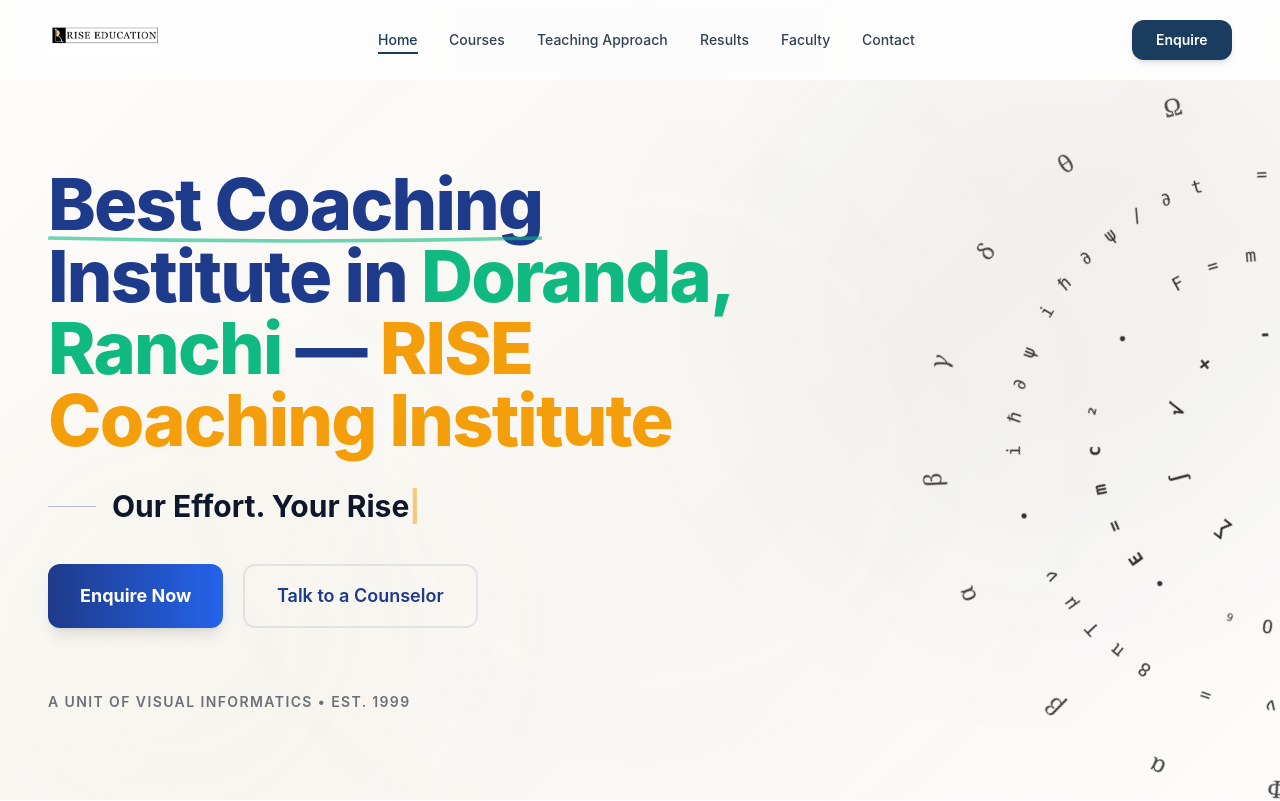
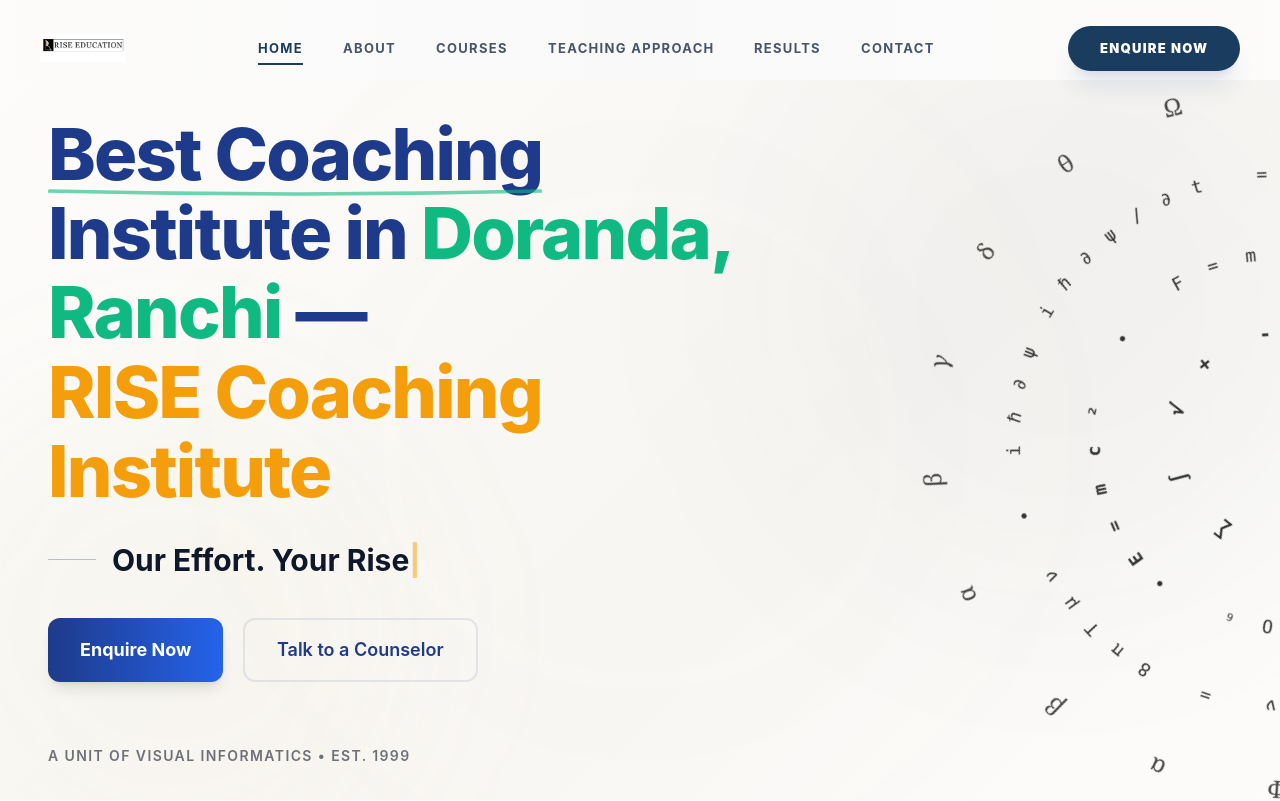
Before and after one commit to aali2k7/Rise, a Next.js app: page / in a window 1280 px wide. Shown: the top 801 px of the page. Built offline with nearby package versions, Linux system fonts and the light colour scheme.

Commit message:
Mobile ui Tweaks

```diff
--- a/app/page.tsx
+++ b/app/page.tsx
@@ -36,7 +36,7 @@
       {/* Alternating sections with visual rhythm */}
       <div className="relative">
         {/* Warm beige wash */}
-        <div className="bg-section-warm">
+        <div id="about" className="bg-section-warm">
           <WhyChooseRise />
         </div>
 
--- a/components/Sections/Header.tsx
+++ b/components/Sections/Header.tsx
@@ -4,6 +4,8 @@
 import Image from "next/image";
 import { useState, useEffect } from "react";
 import { usePathname } from "next/navigation";
+import { motion, AnimatePresence } from "framer-motion";
+import { Menu, X, Phone, MapPin, Instagram, Facebook, ArrowRight } from "lucide-react";
 
 export default function Header() {
     const [isOpen, setIsOpen] = useState(false);
@@ -12,58 +14,75 @@
 
     useEffect(() => {
         const onScroll = () => setScrolled(window.scrollY > 20);
-        onScroll(); // check on mount
+        onScroll();
         window.addEventListener("scroll", onScroll, { passive: true });
         return () => window.removeEventListener("scroll", onScroll);
     }, []);
 
+    // Prevent scroll when mobile menu is open
+    useEffect(() => {
+        if (isOpen) {
+            document.body.style.overflow = "hidden";
+        } else {
+            document.body.style.overflow = "unset";
+        }
+    }, [isOpen]);
+
     const navLinks = [
         { href: "/", label: "Home" },
+        { href: "/#about", label: "About" },
         { href: "/#programs", label: "Courses" },
         { href: "/approach", label: "Teaching Approach" },
         { href: "/results", label: "Results" },
-        { href: "/faculty", label: "Faculty" },
         { href: "/contact", label: "Contact" },
     ];
 
+    const socialLinks = [
+        { icon: Instagram, href: "https://instagram.com/rise.edu.in", label: "Instagram" },
+        { icon: Facebook, href: "https://facebook.com/rise.edu.in", label: "Facebook" },
+    ];
+
     return (
+        <>
             <header
-            className={`fixed top-0 left-0 w-full z-50 transition-all duration-300 ease-out
+                className={`fixed top-0 left-0 w-full z-[100] transition-all duration-500 ease-out
                     ${scrolled
-                    ? "bg-white/80 backdrop-blur-md border-b border-[#E8DFD3]/60 shadow-[0_4px_20px_rgba(0,0,0,0.05)] h-16"
-                    : "bg-white/50 backdrop-blur-sm border-b border-transparent h-20"
+                        ? "bg-white/90 backdrop-blur-xl border-b border-slate-200/50 shadow-sm h-16"
+                        : "bg-transparent h-24"
                     }`}
             >
-            <div className="max-w-7xl mx-auto px-6 sm:px-8 lg:px-12 h-full">
+                <div className="max-w-7xl mx-auto px-6 sm:px-10 h-full">
                     <div className="flex justify-between items-center h-full">
-                    {/* Logo — Free-form, no pill container */}
-                    <Link href="/" className="flex items-center shrink-0">
+                        {/* Logo */}
+                        <Link href="/" className="flex items-center shrink-0 relative z-50">
+                            <div className="relative overflow-hidden group">
                                 <Image
                                     src="/brand/RISE Logo.jpeg"
                                     alt="RISE"
-                            width={scrolled ? 88 : 112}
-                            height={scrolled ? 88 : 112}
+                                    width={scrolled ? 70 : 85}
+                                    height={scrolled ? 70 : 85}
                                     priority={true}
-                            className="transition-all duration-300 ease-out hover:scale-[1.04] [mix-blend-mode:multiply]"
+                                    className="transition-all duration-500 ease-in-out hover:scale-105 [mix-blend-mode:multiply]"
                                 />
+                            </div>
                         </Link>
 
-                    {/* Navigation Links (Center) */}
-                    <nav className="hidden lg:flex items-center space-x-8">
+                        {/* Desktop Navigation (Center) */}
+                        <nav className="hidden lg:flex items-center space-x-10">
                             {navLinks.map((link) => {
                                 const isActive = pathname === link.href;
                                 return (
                                     <Link
                                         key={link.href}
                                         href={link.href}
-                                    className={`text-sm font-medium transition-all duration-200 relative group ${isActive
+                                        className={`text-[13px] font-bold uppercase tracking-widest transition-all duration-300 relative group ${isActive
                                             ? "text-[#1A3C5E]"
-                                        : "text-slate-700 hover:text-[#1A3C5E]"
+                                            : "text-slate-600 hover:text-[#1A3C5E]"
                                             }`}
                                     >
                                         {link.label}
                                         <span
-                                        className={`absolute -bottom-1 left-0 h-[2px] bg-[#1A3C5E] transition-all duration-200 ease-out ${isActive ? "w-full" : "w-0 group-hover:w-full"
+                                            className={`absolute -bottom-1.5 left-0 h-[2px] bg-[#1A3C5E] transition-all duration-500 ease-out ${isActive ? "w-full" : "w-0 group-hover:w-full"
                                                 }`}
                                         ></span>
                                     </Link>
@@ -71,75 +90,121 @@
                             })}
                         </nav>
 
-                    {/* Enquire Button (Right) & Mobile Toggle */}
-                    <div className="flex items-center gap-4">
+                        {/* Desktop CTA & Mobile Toggle */}
+                        <div className="flex items-center gap-6 relative z-50">
                             <Link
                                 href="/enquire"
-                            className="no-animate hidden lg:inline-flex items-center justify-center rounded-xl bg-[#1A3C5E] px-6 py-2.5 text-sm font-semibold text-white shadow-md hover:shadow-lg hover:bg-[#1A3C5E]/90 hover:scale-[1.03] active:scale-[0.97] transition-all duration-200 ease-in-out focus-visible:outline focus-visible:outline-2 focus-visible:outline-offset-2 focus-visible:outline-[#1A3C5E]"
+                                className="hidden lg:inline-flex items-center justify-center rounded-full bg-[#1A3C5E] px-8 py-3 text-[13px] font-black uppercase tracking-[0.1em] text-white shadow-xl shadow-blue-900/10 hover:shadow-blue-900/20 hover:bg-[#1A3C5E]/90 hover:-translate-y-0.5 active:translate-y-0 transition-all duration-300"
                             >
-                            Enquire
+                                Enquire Now
                             </Link>
 
-                        {/* Mobile Menu Toggle */}
+                            {/* Modern Mobile Menu Toggle */}
                             <button
                                 onClick={() => setIsOpen(!isOpen)}
-                            className="no-animate lg:hidden p-2 rounded-md text-slate-600 hover:bg-slate-100 transition-all focus:outline-none"
+                                className={`lg:hidden p-3 rounded-full transition-all duration-300 ${isOpen ? "bg-slate-100 text-slate-900" : scrolled ? "bg-slate-50 text-slate-700" : "bg-white/20 backdrop-blur-md text-slate-900 border border-white/30"
+                                    }`}
                                 aria-label="Toggle menu"
-                            aria-expanded={isOpen}
                             >
-                            <svg
-                                className="h-6 w-6"
-                                fill="none"
-                                strokeLinecap="round"
-                                strokeLinejoin="round"
-                                strokeWidth="2"
-                                viewBox="0 0 24 24"
-                                stroke="currentColor"
-                            >
-                                {isOpen ? (
-                                    <path d="M6 18L18 6M6 6l12 12" />
-                                ) : (
-                                    <path d="M4 6h16M4 12h16M4 18h16" />
-                                )}
-                            </svg>
+                                {isOpen ? <X size={24} /> : <Menu size={24} />}
                             </button>
                         </div>
                     </div>
+                </div>
+            </header>
 
-                {/* Mobile Dropdown Menu */}
-                <div
-                    className={`lg:hidden transition-all duration-300 ease-in-out ${isOpen ? "max-h-[85vh] opacity-100 overflow-y-auto" : "max-h-0 opacity-0 overflow-hidden"
-                        }`}
+            {/* Premium Mobile Overlay Menu */}
+            <AnimatePresence>
+                {isOpen && (
+                    <motion.div
+                        initial={{ opacity: 0, x: "100%" }}
+                        animate={{ opacity: 1, x: 0 }}
+                        exit={{ opacity: 0, x: "100%" }}
+                        transition={{ duration: 0.6, ease: [0.16, 1, 0.3, 1] }}
+                        className="fixed inset-0 z-[80] lg:hidden bg-white"
                     >
-                    <div className="pb-6 space-y-1 border-t border-slate-100 mt-2">
-                        {navLinks.map((link) => {
-                            const isActive = pathname === link.href;
-                            return (
+                        {/* Abstract Background Design Elements */}
+                        <div className="absolute inset-0 overflow-hidden pointer-events-none opacity-20">
+                            <div className="absolute top-[-10%] right-[-10%] w-96 h-96 bg-blue-100 rounded-full blur-3xl" />
+                            <div className="absolute bottom-[-5%] left-[-5%] w-80 h-80 bg-orange-100 rounded-full blur-3xl opacity-60" />
+                        </div>
+
+                        <div className="relative h-full flex flex-col pt-32 px-8 pb-12 overflow-y-auto">
+                            {/* Navigation Links */}
+                            <div className="flex flex-col space-y-2 mb-12">
+                                <p className="text-[10px] font-black uppercase tracking-[0.3em] text-slate-400 mb-6 px-2">Navigation</p>
+                                {navLinks.map((link, i) => (
+                                    <motion.div
+                                        key={link.href}
+                                        initial={{ opacity: 0, x: 20 }}
+                                        animate={{ opacity: 1, x: 0 }}
+                                        transition={{ delay: 0.1 + i * 0.05, duration: 0.5 }}
+                                    >
                                         <Link
-                                    key={link.href}
                                             href={link.href}
                                             onClick={() => setIsOpen(false)}
-                                    className={`block px-4 py-3 text-sm font-medium rounded-md transition-colors ${isActive
-                                        ? "text-[#1A3C5E] bg-slate-50"
-                                        : "text-slate-600 hover:bg-slate-50"
-                                        }`}
+                                            className="group flex items-center justify-between py-4 px-2 border-b border-slate-50"
                                         >
+                                            <span className={`text-3xl font-bold tracking-tight ${pathname === link.href ? "text-[#1A3C5E]" : "text-slate-800"}`}>
                                                 {link.label}
+                                            </span>
+                                            <ArrowRight className={`w-6 h-6 transform transition-transform duration-300 group-hover:translate-x-1 ${pathname === link.href ? "text-[#1A3C5E] opacity-100" : "opacity-0"}`} />
                                         </Link>
-                            );
-                        })}
-                        <div className="px-4 pt-2">
+                                    </motion.div>
+                                ))}
+                            </div>
+
+                            {/* Contact Info */}
+                            <div className="mt-auto space-y-10">
+                                <div className="space-y-6">
+                                    <div className="flex items-center gap-4 text-slate-600">
+                                        <div className="w-10 h-10 rounded-full bg-slate-50 flex items-center justify-center border border-slate-100">
+                                            <Phone size={18} className="text-[#1A3C5E]" />
+                                        </div>
+                                        <div>
+                                            <p className="text-[10px] font-black uppercase tracking-wider text-slate-400">Call Us</p>
+                                            <p className="text-sm font-bold text-slate-900">+91 82525 17726</p>
+                                        </div>
+                                    </div>
+                                    <div className="flex items-center gap-4 text-slate-600">
+                                        <div className="w-10 h-10 rounded-full bg-slate-50 flex items-center justify-center border border-slate-100">
+                                            <MapPin size={18} className="text-[#1A3C5E]" />
+                                        </div>
+                                        <div>
+                                            <p className="text-[10px] font-black uppercase tracking-wider text-slate-400">Visit Us</p>
+                                            <p className="text-sm font-bold text-slate-900 italic">Doranda, Ranchi</p>
+                                        </div>
+                                    </div>
+                                </div>
+
+                                {/* Social Links & CTA */}
+                                <div className="flex items-center justify-between pt-8 border-t border-slate-100">
+                                    <div className="flex gap-4">
+                                        {socialLinks.map((social) => (
+                                            <a
+                                                key={social.label}
+                                                href={social.href}
+                                                target="_blank"
+                                                rel="noopener noreferrer"
+                                                className="w-10 h-10 rounded-full bg-slate-900 flex items-center justify-center text-white transition-transform hover:scale-110"
+                                            >
+                                                <social.icon size={18} />
+                                            </a>
+                                        ))}
+                                    </div>
                                     <Link
                                         href="/enquire"
                                         onClick={() => setIsOpen(false)}
-                                className="block w-full text-center rounded-md bg-[#1A3C5E] px-6 py-3 text-sm font-semibold text-white shadow-sm hover:bg-[#1A3C5E]/90"
+                                        className="inline-flex items-center justify-center rounded-xl bg-[#1A3C5E] px-6 py-3 text-sm font-bold text-white shadow-lg"
                                     >
-                                Enquire
+                                        Enroll Now
                                     </Link>
                                 </div>
                             </div>
                         </div>
-            </div>
-        </header>
+                    </motion.div>
+                )}
+            </AnimatePresence>
+        </>
     );
 }
--- a/components/Sections/HeroSection.tsx
+++ b/components/Sections/HeroSection.tsx
@@ -46,16 +46,16 @@
       <div className="relative z-10 w-full max-w-7xl mx-auto px-6 lg:px-12">
         <div className="max-w-3xl">
           {/* Main Headline */}
-          <h1 className="text-5xl lg:text-7xl font-extrabold tracking-tight text-[#1E3A8A] leading-[1.1]">
-            <span className="relative inline-block">
+          <h1 className="text-3xl sm:text-5xl lg:text-7xl font-extrabold tracking-tight text-[#1E3A8A] leading-[1.2] lg:leading-[1.1]">
+            <span className="relative inline-block mb-2 sm:mb-0">
               Best Coaching
-              <svg className="absolute w-full h-3 -bottom-1 left-0 text-[#10B981] opacity-60" viewBox="0 0 100 10" preserveAspectRatio="none">
+              <svg className="absolute w-full h-2 sm:h-3 -bottom-1 left-0 text-[#10B981] opacity-60" viewBox="0 0 100 10" preserveAspectRatio="none">
                 <path d="M0 5 Q 50 10 100 5" stroke="currentColor" strokeWidth="3" fill="none" />
               </svg>
             </span>{" "}
             Institute in{" "}
-            <span className="text-[#10B981]">Doranda, Ranchi</span> —{" "}
-            <span className="text-[#F59E0B]">RISE Coaching Institute</span>
+            <span className="text-[#10B981] block sm:inline">Doranda, Ranchi</span> —{" "}
+            <span className="text-[#F59E0B] block lg:inline-block mt-2 lg:mt-0">RISE Coaching Institute</span>
           </h1>
 
           {/* Typewriter Subheading */}
```
Also changed, not shown: app/approach/page.tsx (+7 -7 lines). Lines whose indentation alone changed are shown as unchanged.
